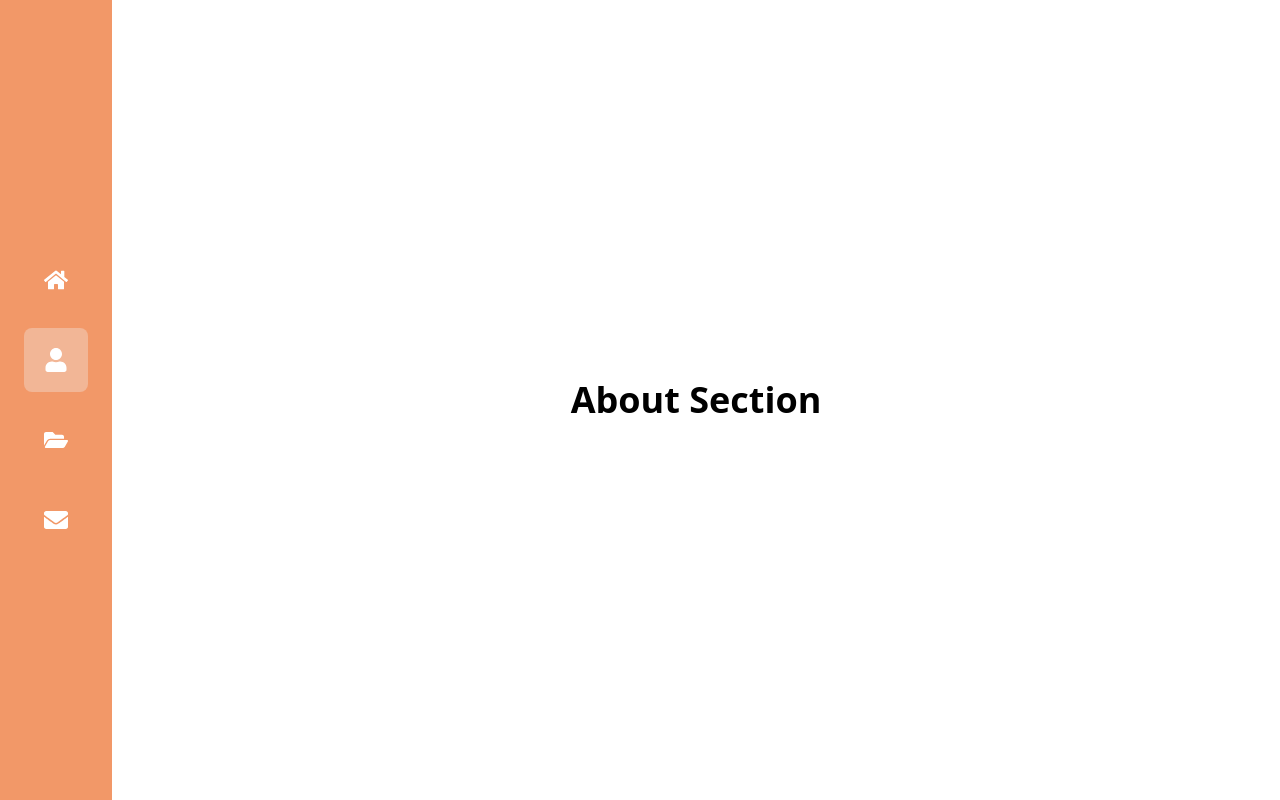
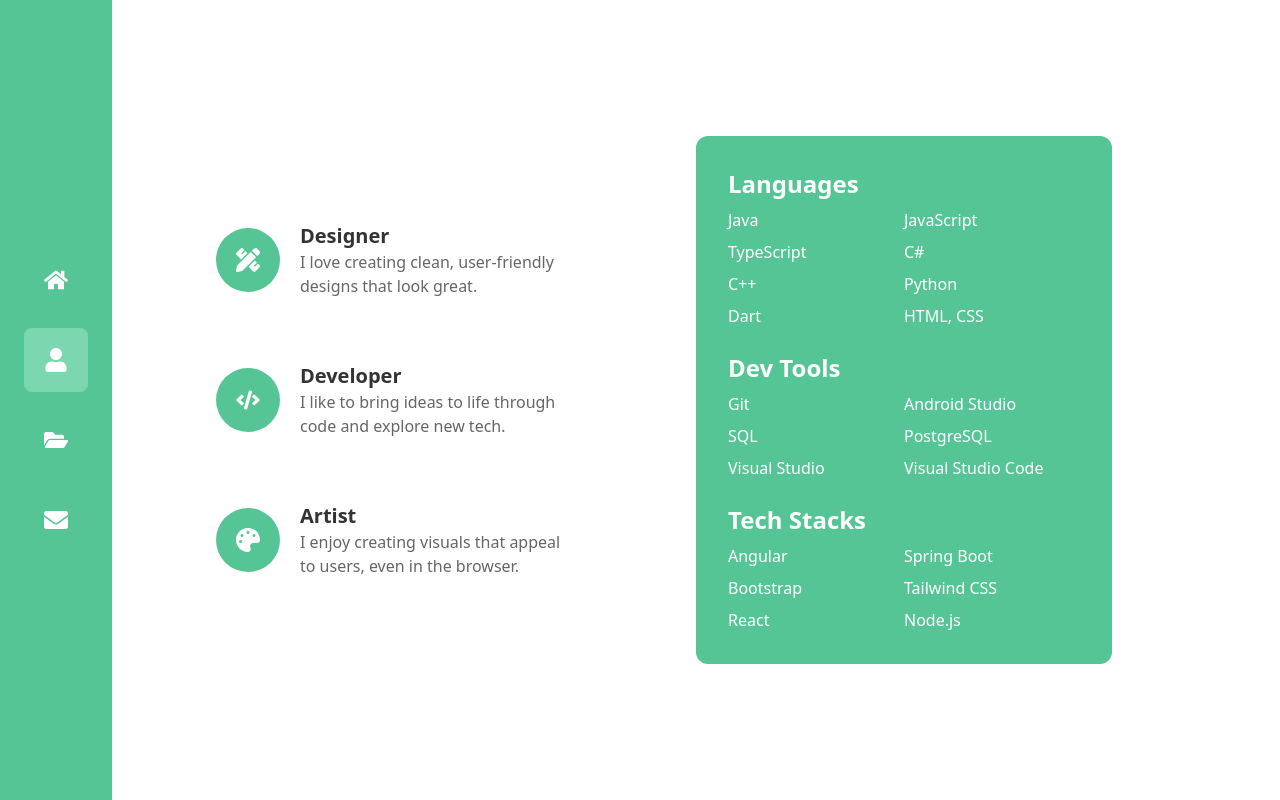
Before and after one commit to EdCamarillo/ed-portfolio, a React (Vite) app: page /about in a window 1280 px wide. Built offline with nearby package versions, Linux system fonts and the light colour scheme.

Commit message:
finish about section

```diff
--- a/src/components/About.jsx
+++ b/src/components/About.jsx
@@ -1,12 +1,97 @@
+import { FaPencilRuler, FaCode, FaPalette } from "react-icons/fa";
+
 const About = () => {
-    return (
-      <section
-        id="about"
-        className="h-screen flex items-center justify-center"
-      >
-        <h1 className="text-4xl font-bold">About Section</h1>
-      </section>
-    );
-  };
+  return (
+    <section className="flex flex-col md:flex-row h-full items-center min-h-screen animate-slideUp max-w-5xl mx-auto">
+      {/* Left Column */}
+      <div className="flex-1 flex flex-col items-center justify-center space-y-16 p-8">
 
-  export default About;
+        {/* Designer */}
+        <div className="flex items-center space-x-5">
+          <div className="bg-primary w-16 h-16 flex items-center justify-center rounded-full text-white text-2xl shrink-0">
+            <FaPencilRuler />
+          </div>
+          <div>
+            <h3 className="text-xl font-semibold text-textMain">Designer</h3>
+            <p className="text-textLight">
+              I love creating clean, user-friendly designs that look great.
+            </p>
+          </div>
+        </div>
+
+        {/* Developer */}
+        <div className="flex items-center space-x-5">
+          <div className="bg-primary w-16 h-16 flex items-center justify-center rounded-full text-white text-2xl shrink-0">
+            <FaCode />
+          </div>
+          <div>
+            <h3 className="text-xl font-semibold text-textMain">Developer</h3>
+            <p className="text-textLight">
+              I like to bring ideas to life through code and explore new tech.
+            </p>
+          </div>
+        </div>
+
+        {/* Artist */}
+        <div className="flex items-center space-x-5">
+          <div className="bg-primary w-16 h-16 flex items-center justify-center rounded-full text-white text-2xl shrink-0">
+            <FaPalette />
+          </div>
+          <div>
+            <h3 className="text-xl font-semibold text-textMain">Artist</h3>
+            <p className="text-textLight">
+              I enjoy creating visuals that appeal to users, even in the browser.
+            </p>
+          </div>
+        </div>
+      </div>
+
+      {/* Right Column */}
+      <div className="flex-1 bg-primary m-24 p-8 text-white rounded-xl">
+
+        {/* Languages */}
+        <div className="mb-6">
+          <h3 className="text-2xl font-semibold mb-2">Languages</h3>
+          <ul className="grid grid-cols-2 gap-y-2">
+            <li>Java</li>
+            <li>JavaScript</li>
+            <li>TypeScript</li>
+            <li>C#</li>
+            <li>C++</li>
+            <li>Python</li>
+            <li>Dart</li>
+            <li>HTML, CSS</li>
+          </ul>
+        </div>
+
+        {/* Dev Tools */}
+        <div className="mb-6">
+          <h3 className="text-2xl font-semibold mb-2">Dev Tools</h3>
+          <ul className="grid grid-cols-2 gap-y-2">
+            <li>Git</li>
+            <li>Android Studio</li>
+            <li>SQL</li>
+            <li>PostgreSQL</li>
+            <li>Visual Studio</li>
+            <li>Visual Studio Code</li>
+          </ul>
+        </div>
+
+        {/* Tech Stacks */}
+        <div>
+          <h3 className="text-2xl font-semibold mb-2">Tech Stacks</h3>
+          <ul className="grid grid-cols-2 gap-y-2">
+            <li>Angular</li>
+            <li>Spring Boot</li>
+            <li>Bootstrap</li>
+            <li>Tailwind CSS</li>
+            <li>React</li>
+            <li>Node.js</li>
+          </ul>
+        </div>
+      </div>
+    </section>
+  );
+};
+
+export default About;
--- a/src/components/Hero.jsx
+++ b/src/components/Hero.jsx
@@ -7,7 +7,7 @@ const Hero = () => {
     <section className="min-h-screen flex items-center bg-gray-50 p-8 animate-slideUp" id="hero">
       <div className="flex flex-col md:flex-row items-center w-full max-w-5xl mx-auto">
         {/* Profile Picture */}
-        <div className="w-50 h-50 rounded-full overflow-hidden shadow-2xl shadow-[#F29868]/50 hover:shadow-[#F29868]/100 group transition-all duration-500 hover:scale-95">
+        <div className="w-50 h-50 rounded-full overflow-hidden shadow-2xl shadow-primary/50 hover:shadow-primary/100 group transition-all duration-500 hover:scale-95">
           <img
             src={profpic}
             alt="Profile"
@@ -17,12 +17,13 @@ const Hero = () => {
 
         {/* Content */}
         <div className="mt-7 md:mt-0 md:ml-16 text-center md:text-left">
-          <h1 className="text-4xl md:text-5xl font-semibold text-gray-800">
-            <span className="text-[#F29868]">Edward</span> John Camarillo
+          <p className="text-gray-600 font-semibold">Hi! I am</p>
+          <h1 className="mt-5 text-4xl md:text-5xl font-semibold text-gray-800">
+            <span className="text-primary">Edward</span> John Camarillo
           </h1>
           <p className="mt-7 text-lg text-gray-600">
-            I am a passionate <span className="text-[#F29868] font-semibold">Frontend Developer</span> with a knack for creating
-            visually appealing and user-friendly web applications. Lets build
+            I am a passionate <span className="text-primary font-semibold">Frontend Developer</span> with an ability for creating
+            visually appealing and user-friendly web applications. Let&apos;s build
             something amazing together!
           </p>
 
@@ -32,7 +33,7 @@ const Hero = () => {
             <a
               href={resume}
               download
-              className="flex items-center px-5 py-3 bg-[#F29868] text-white text-md font-semibold rounded-lg shadow hover:bg-[#F2B696] transition duration-300"
+              className="flex items-center px-5 py-3 bg-primary text-white text-md font-semibold rounded-lg shadow hover:bg-[#7CD6B0] transition duration-300"
             >
               <FaDownload className="mr-4" />
               Resume
--- a/src/components/Navbar.jsx
+++ b/src/components/Navbar.jsx
@@ -3,7 +3,7 @@ import { FaHome, FaUser, FaFolderOpen, FaEnvelope } from "react-icons/fa";
 
 const Navbar = () => {
   return (
-    <nav className="bg-[#F29868] w-28 flex flex-col items-center justify-center">
+    <nav className="bg-[#56C596] w-28 flex flex-col items-center justify-center">
       <ul className="space-y-4 text-center">
         <li>
           <NavLink
@@ -11,7 +11,7 @@ const Navbar = () => {
             title="Hero"
             className={({ isActive }) =>
               `block p-5 rounded-lg text-white text-2xl transition duration-300 ease-in-out ${
-                isActive ? "bg-[#F2B696] hover:scale-125" : "hover:bg-[#F2B696] hover:scale-125"
+                isActive ? "bg-[#7CD6B0] hover:scale-125" : "hover:bg-[#7CD6B0] hover:scale-125"
               }`
             }
           >
@@ -24,7 +24,7 @@ const Navbar = () => {
             title="About"
             className={({ isActive }) =>
               `block p-5 rounded-lg text-white text-2xl transition duration-300 ease-in-out ${
-                isActive ? "bg-[#F2B696] hover:scale-125" : "hover:bg-[#F2B696] hover:scale-125"
+                isActive ? "bg-[#7CD6B0] hover:scale-125" : "hover:bg-[#7CD6B0] hover:scale-125"
               }`
             }
           >
@@ -37,7 +37,7 @@ const Navbar = () => {
             title="Projects"
             className={({ isActive }) =>
               `block p-5 rounded-lg text-white text-2xl transition duration-300 ease-in-out ${
-                isActive ? "bg-[#F2B696] hover:scale-125" : "hover:bg-[#F2B696] hover:scale-125"
+                isActive ? "bg-[#7CD6B0] hover:scale-125" : "hover:bg-[#7CD6B0] hover:scale-125"
               }`
             }
           >
@@ -50,7 +50,7 @@ const Navbar = () => {
             title="Contact"
             className={({ isActive }) =>
               `block p-5 rounded-lg text-white text-2xl transition duration-300 ease-in-out ${
-                isActive ? "bg-[#F2B696] hover:scale-125" : "hover:bg-[#F2B696] hover:scale-125"
+                isActive ? "bg-[#7CD6B0] hover:scale-125" : "hover:bg-[#7CD6B0] hover:scale-125"
               }`
             }
           >
--- a/tailwind.config.js
+++ b/tailwind.config.js
@@ -14,6 +14,14 @@ export default {
       animation: {
         slideUp: 'slideUp 0.6s cubic-bezier(0.2,0.6,0.2,1)',
       },
+      colors: {
+        primary: '#56C596',
+        secondary: '#7CD6B0',
+        textMain: '#333333',
+        textLight: '#666666',
+        background: '#FFFFFF',
+        accent: '#FF5733',
+      },
     },
   },
   plugins: [],
```
